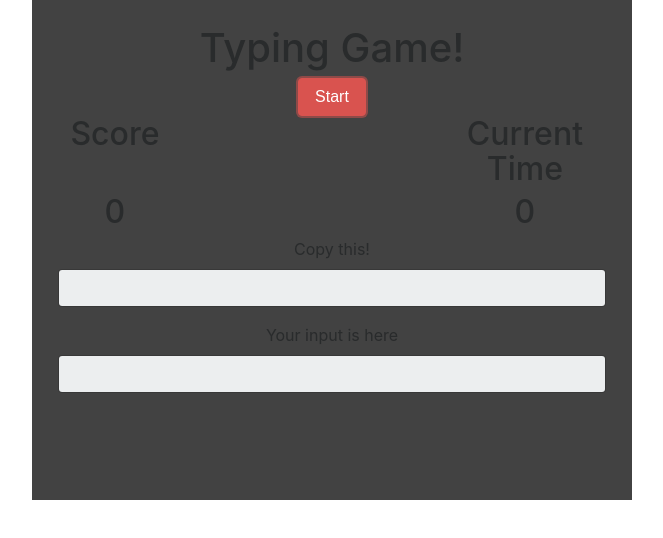
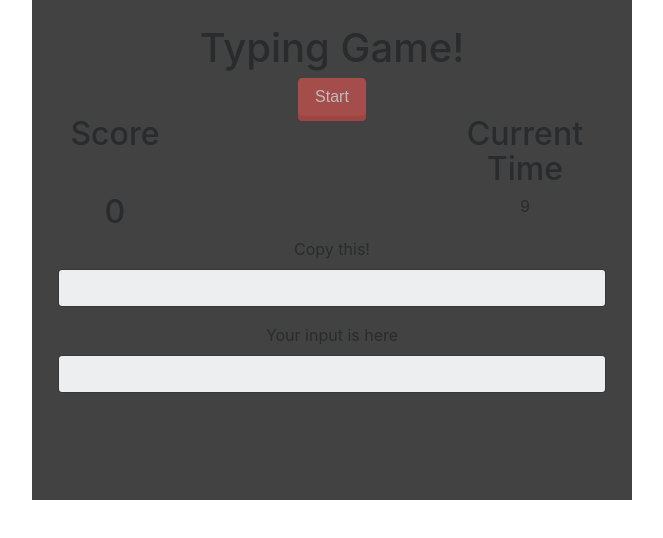
Before and after one commit to Dismes/TypingGame, a website: page index.html in a window 1280 px wide. Both pictures are taken after a click on the button "Start". Shown: the whole page, without its empty margins (308-971 px from the left). Drawn offline with nearby package versions, Linux system fonts and the light colour scheme.

Commit message:
Working Timer

```diff
--- /dev/null
+++ b/ClientSide/assets/js/main.js
@@ -0,0 +1,38 @@
+var points = 0;
+var timerDiv = $('#CurrentTime');
+var seconds = 10;
+var button = $("#startButton");
+
+
+$(document).ready(function () {
+    console.log("this is a test ");
+
+    button.click(function () {
+        countdown();
+    });
+
+});
+
+
+function countdown() {
+    seconds = 10;
+    points = 0;
+    button.prop("disabled", true);
+    var timer = setInterval(function () {
+        //button.disabled = true;
+
+        timerDiv.text(seconds);
+        seconds--;
+        if (seconds === 0) {
+            alert("Game over! Your score is " + points);
+            /*scoreDiv.innerHTML = "0";
+            words.innerHTML = "";
+            button.disabled = false;
+            clearInterval(timer);
+            seconds = 60;
+            timerDiv.innerHTML = "60";
+            button.disabled = false;
+            */
+        }
+    }, 1000);
+}
--- a/index.html
+++ b/index.html
@@ -57,7 +57,7 @@
             </div>
         </div>
 
-        <script src="../TypingGame/ClientSide/assets/js/index.js"></script>
+        <script src="../TypingGame/ClientSide/assets/js/main.js"></script>
 
 
 </body>
```
